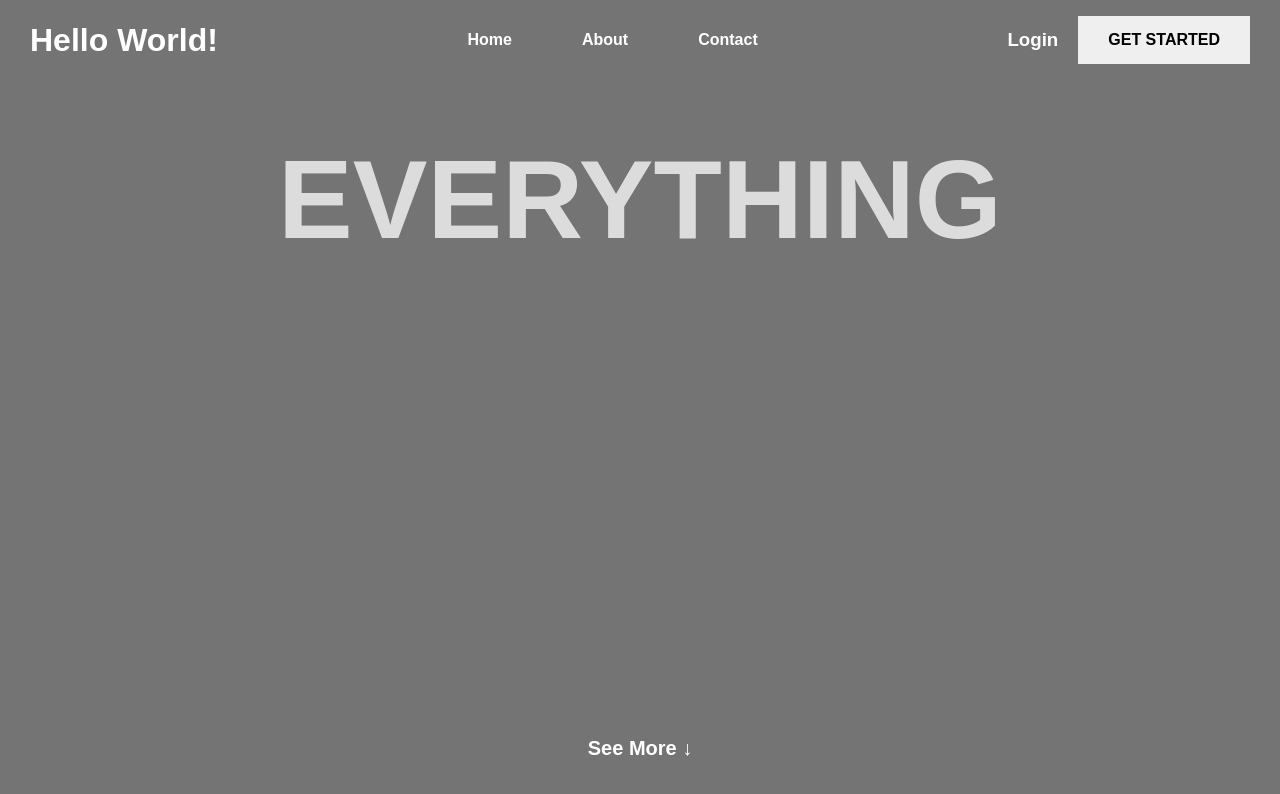
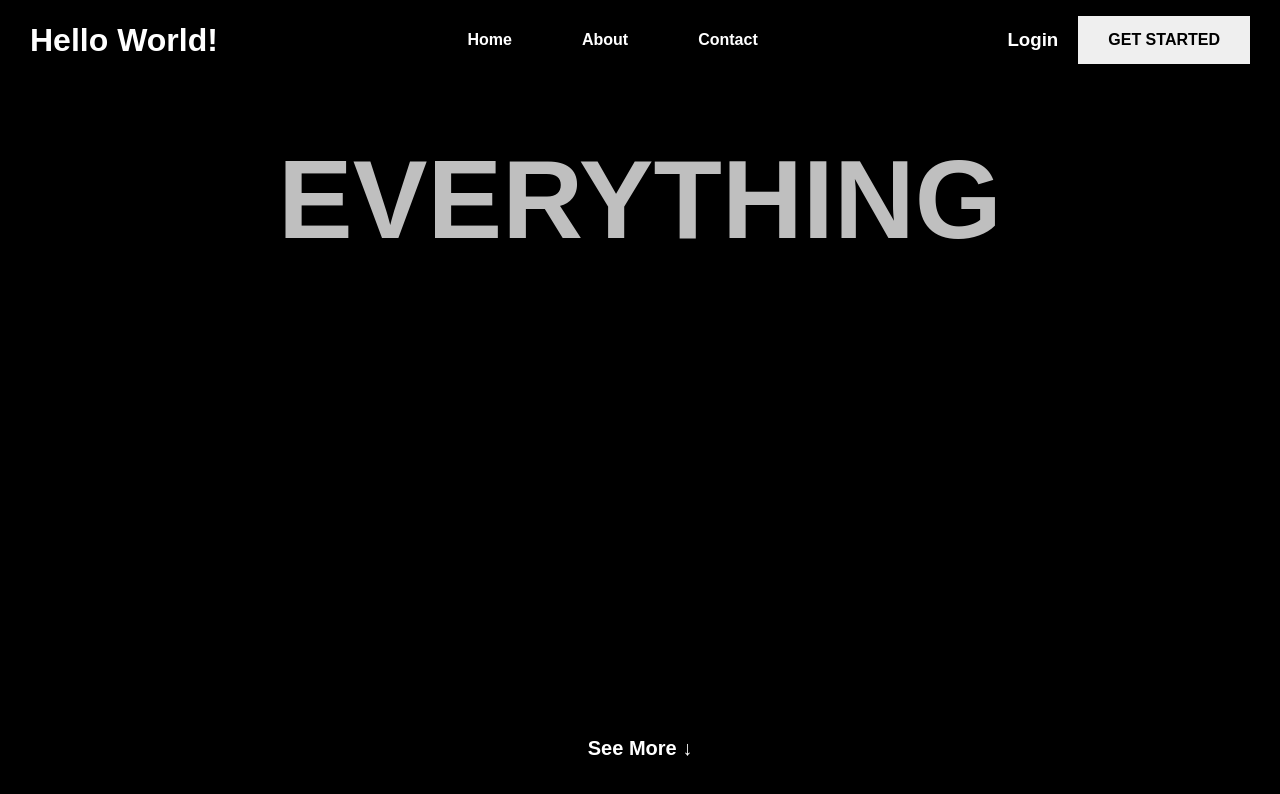
Before and after one commit to Nitin1Sahu/GSAP-practice, a plain HTML site: page index.html in a window 1280 px wide. Drawn offline with nearby package versions, Linux system fonts and the light colour scheme.

Commit message:
Background chagne

```diff
--- a/style.css
+++ b/style.css
@@ -9,7 +9,7 @@
 html, body {
     width: 100%;
     height: 100vh;
-    background: #747474;
+    background: #000000;
     color: #fff;
 }
 *::selection {
```
